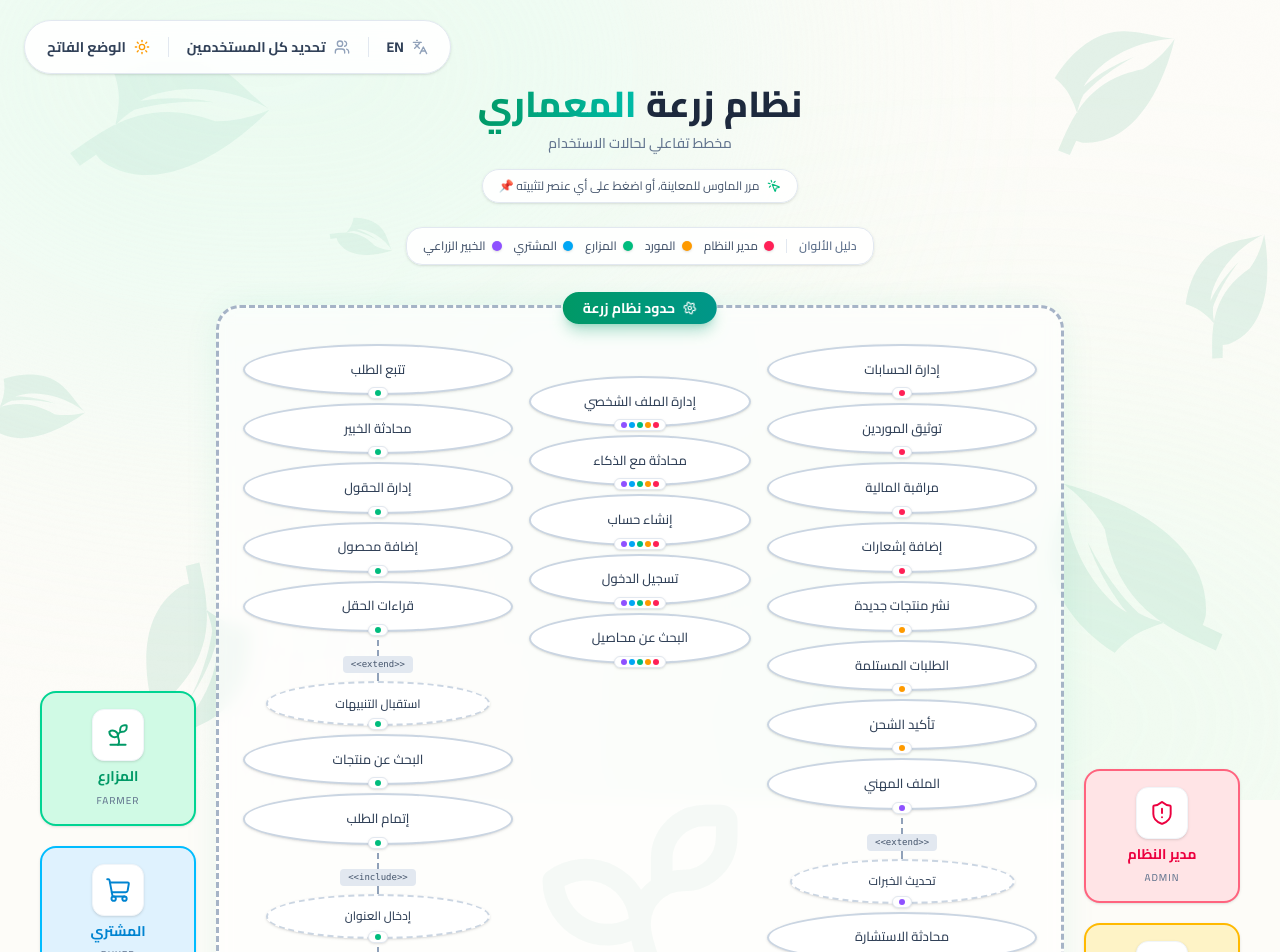
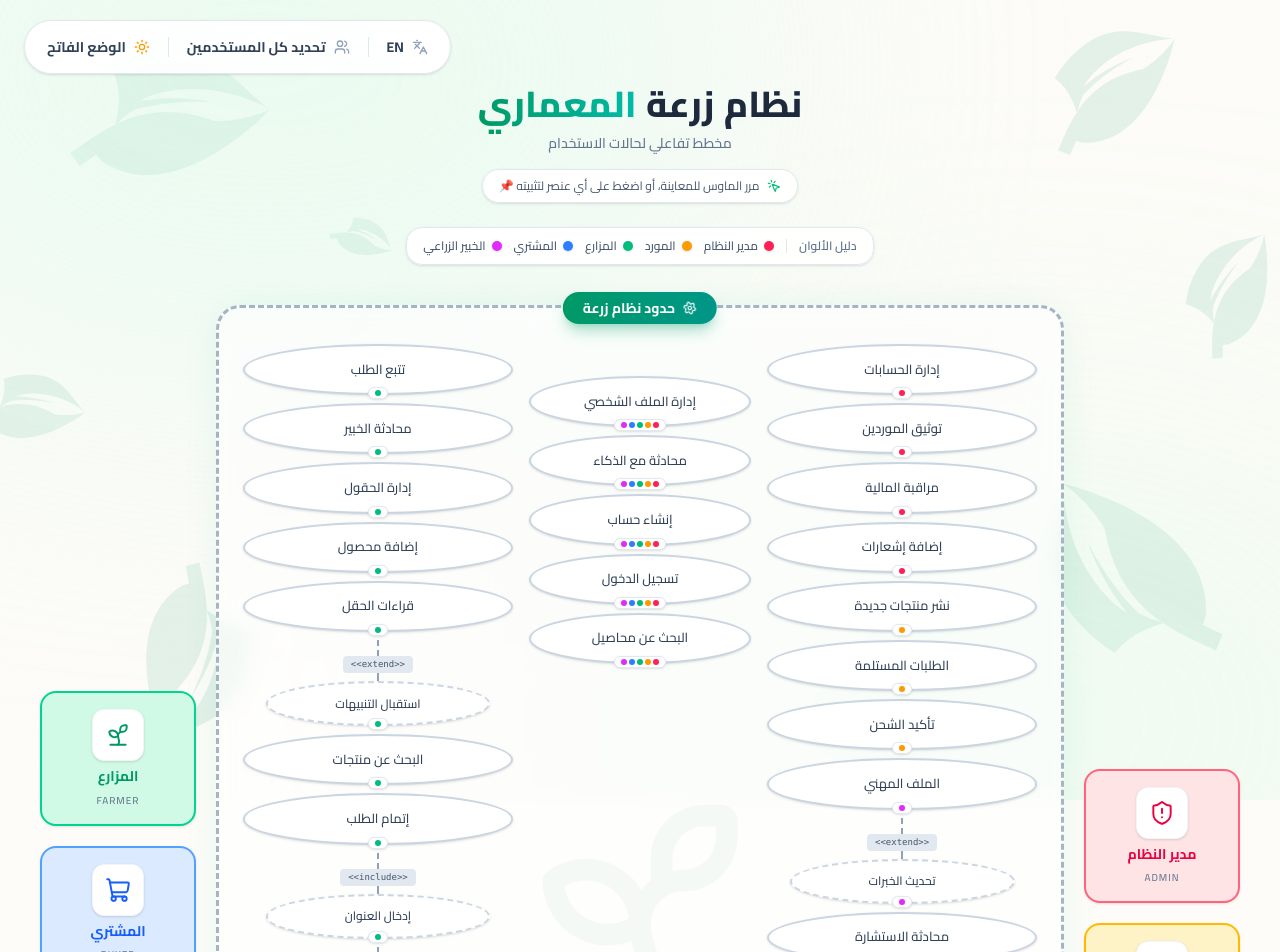
Before and after one commit to Moustafakhameis/Zar3a---UseCase, a React (Vite) app: page / in a window 1280 px wide. Shown: the top 952 px of the page. Built offline with nearby package versions, Linux system fonts and the light colour scheme.

Commit message:
style: adjust actor colors for better visual distinction in light mode (Buyer to deep Blue, Specialist to bright Fuchsia)

```diff
--- a/src/constants/theme.js
+++ b/src/constants/theme.js
@@ -32,23 +32,23 @@ export const ACTOR_COLORS = {
     gradient: 'from-emerald-500 to-emerald-600',
   },
   buyer: {
-    color: 'text-sky-600 dark:text-sky-400',
-    bg: 'bg-sky-100 dark:bg-sky-900/40',
-    border: 'border-sky-400 dark:border-sky-500',
-    hoverBg: 'hover:bg-sky-200 dark:hover:bg-sky-800/50',
-    lineColor: '#0ea5e9',
-    lineColorDim: 'rgba(14,165,233,0.12)',
-    dotBg: 'bg-sky-500',
-    gradient: 'from-sky-500 to-sky-600',
+    color: 'text-blue-600 dark:text-blue-400',
+    bg: 'bg-blue-100 dark:bg-blue-900/40',
+    border: 'border-blue-400 dark:border-blue-500',
+    hoverBg: 'hover:bg-blue-200 dark:hover:bg-blue-800/50',
+    lineColor: '#3b82f6',
+    lineColorDim: 'rgba(59,130,246,0.12)',
+    dotBg: 'bg-blue-500',
+    gradient: 'from-blue-500 to-blue-600',
   },
   specialist: {
-    color: 'text-violet-600 dark:text-violet-400',
-    bg: 'bg-violet-100 dark:bg-violet-900/40',
-    border: 'border-violet-400 dark:border-violet-500',
-    hoverBg: 'hover:bg-violet-200 dark:hover:bg-violet-800/50',
-    lineColor: '#8b5cf6',
-    lineColorDim: 'rgba(139,92,246,0.12)',
-    dotBg: 'bg-violet-500',
-    gradient: 'from-violet-500 to-violet-600',
+    color: 'text-fuchsia-600 dark:text-fuchsia-400',
+    bg: 'bg-fuchsia-100 dark:bg-fuchsia-900/40',
+    border: 'border-fuchsia-400 dark:border-fuchsia-500',
+    hoverBg: 'hover:bg-fuchsia-200 dark:hover:bg-fuchsia-800/50',
+    lineColor: '#d946ef',
+    lineColorDim: 'rgba(217,70,239,0.12)',
+    dotBg: 'bg-fuchsia-500',
+    gradient: 'from-fuchsia-500 to-fuchsia-600',
   },
 };
```
